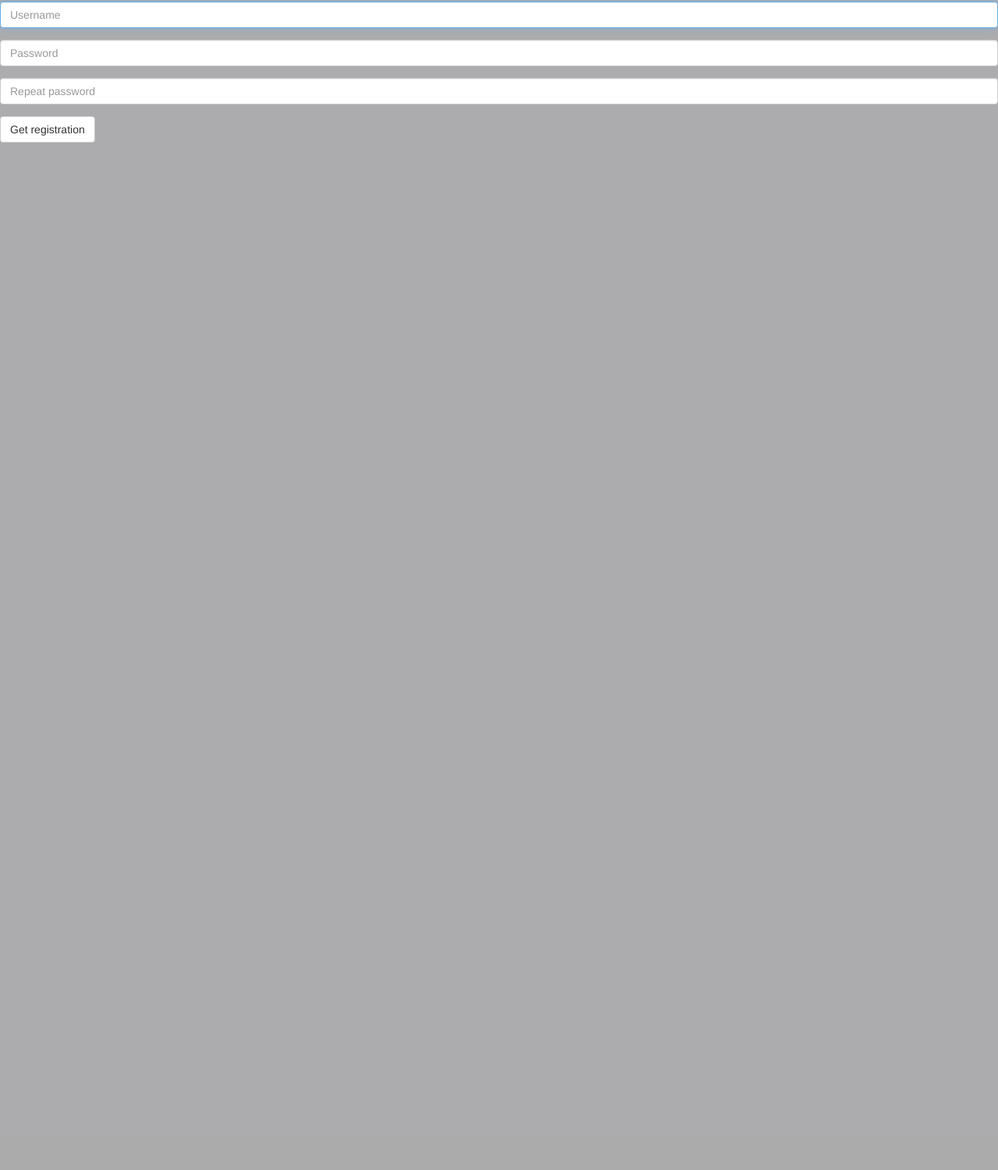
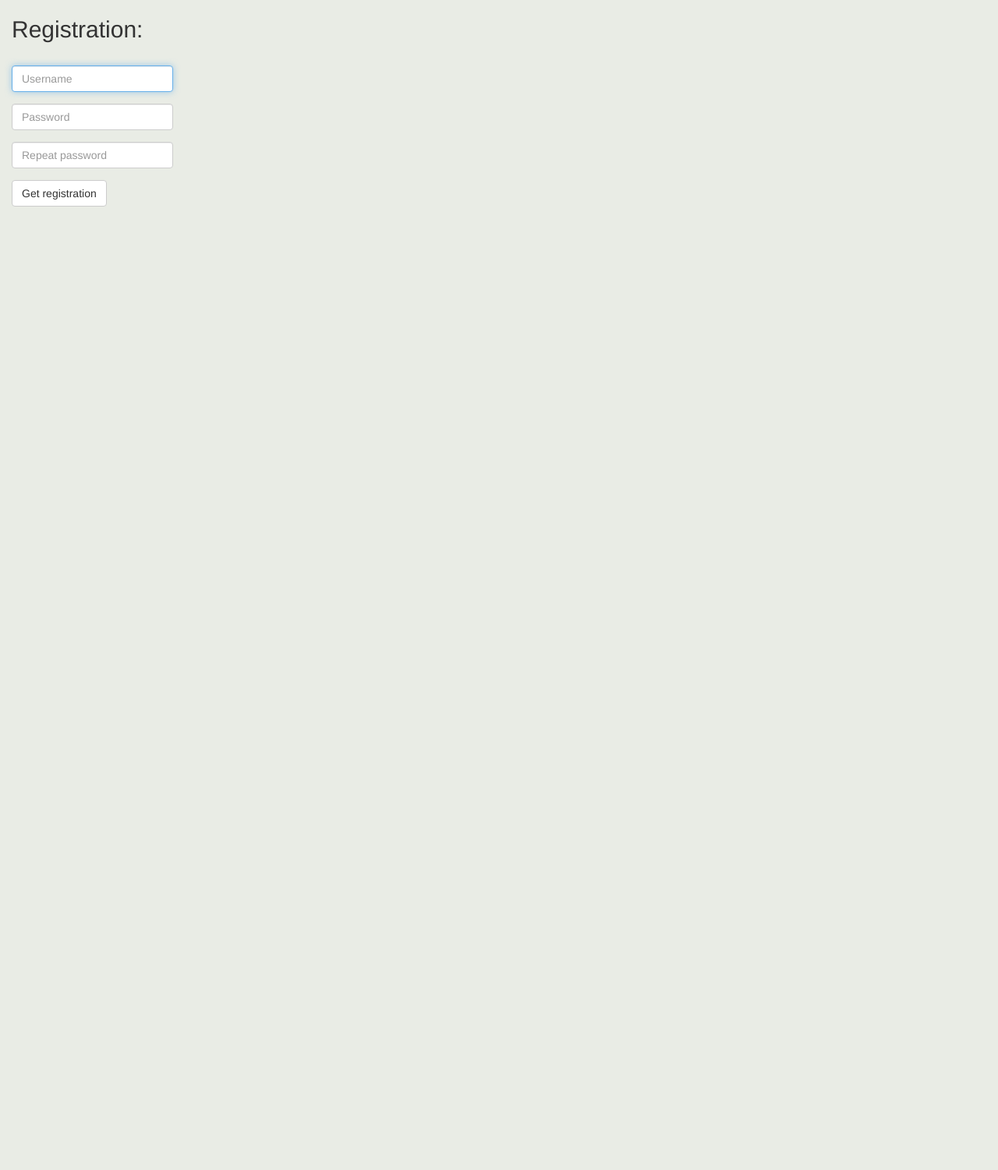
Before and after one commit to AlexSharon/webapp, a Flask app: page /register in a window 1280 px wide. Shown: the part 51-1552 px from the top of the page at 78% size. Before the commit the page ends 234 px from the top, so only its background shows below. Run offline with Flask 2, Linux system fonts and the light colour scheme; some libraries are stand-ins or nearby versions.

Commit message:
ver 30/09

```diff
--- a/application.py
+++ b/application.py
@@ -58,5 +58,3 @@ def login():
 
     if request.method == "POST":
         return redirect(url_for("index"))
-
-        #test
--- a/static/script.js
+++ b/static/script.js
@@ -1,12 +1,3 @@
-$( document ).ready(function() {
-    console.log( "document loaded" );
-});
-
-$( window ).on( "load", function() {
-    console.log( "window loaded" );
-});
-
-
 var map;
 var moscow = {lat: 55.745, lng: 37.621};
 var home = {lat: 55.639246, lng: 37.600816};
--- a/static/styles.css
+++ b/static/styles.css
@@ -1,5 +1,5 @@
 body {
-    background-color: #ACACAE;
+    background-color: #e9ece5;
     height: 1500px;
 }
 
@@ -25,6 +25,8 @@ body {
     text-align: left;
 }
 
+
+
 #IMG3 {
     width: 120px;
 }
@@ -47,3 +49,10 @@ body {
     /* no padding*/
     padding: 0;
 }
+
+
+main .form-control
+{
+    /* override Bootstrap's 100% width for form controls */
+    width: auto;
+}
--- a/templates/login.html
+++ b/templates/login.html
@@ -5,7 +5,8 @@
 {% endblock %}
 
 {% block main %}
-    <h6>Welcome. Please, continue logging in to get an access to all available tools:</h6>
+    <div class="container">
+        <h2>Logging:</h2>
         <br>
         <form action="{{ url_for('login') }}" method="post">
             <fieldset>
@@ -20,4 +21,5 @@
                 </div>
             </fieldset>
         </form>
+    </div>
 {% endblock %}
--- a/templates/reg_page.html
+++ b/templates/reg_page.html
@@ -5,8 +5,8 @@
 {% endblock %}
 
 {% block main %}
-
-    <h6>Welcome to the Finance service. Please, continue registration in order to get an access to all available tools:</h6>
+    <div class="container">
+        <h2>Registration:</h2>
         <br>
         <form action="{{ url_for('register') }}" method="post">
             <fieldset>
@@ -24,4 +24,5 @@
                 </div>
             </fieldset>
         </form>
+    </div>
 {% endblock %}
```
Also changed, not shown: static/bg.jpg (added). Lines whose indentation alone changed are shown as unchanged.
